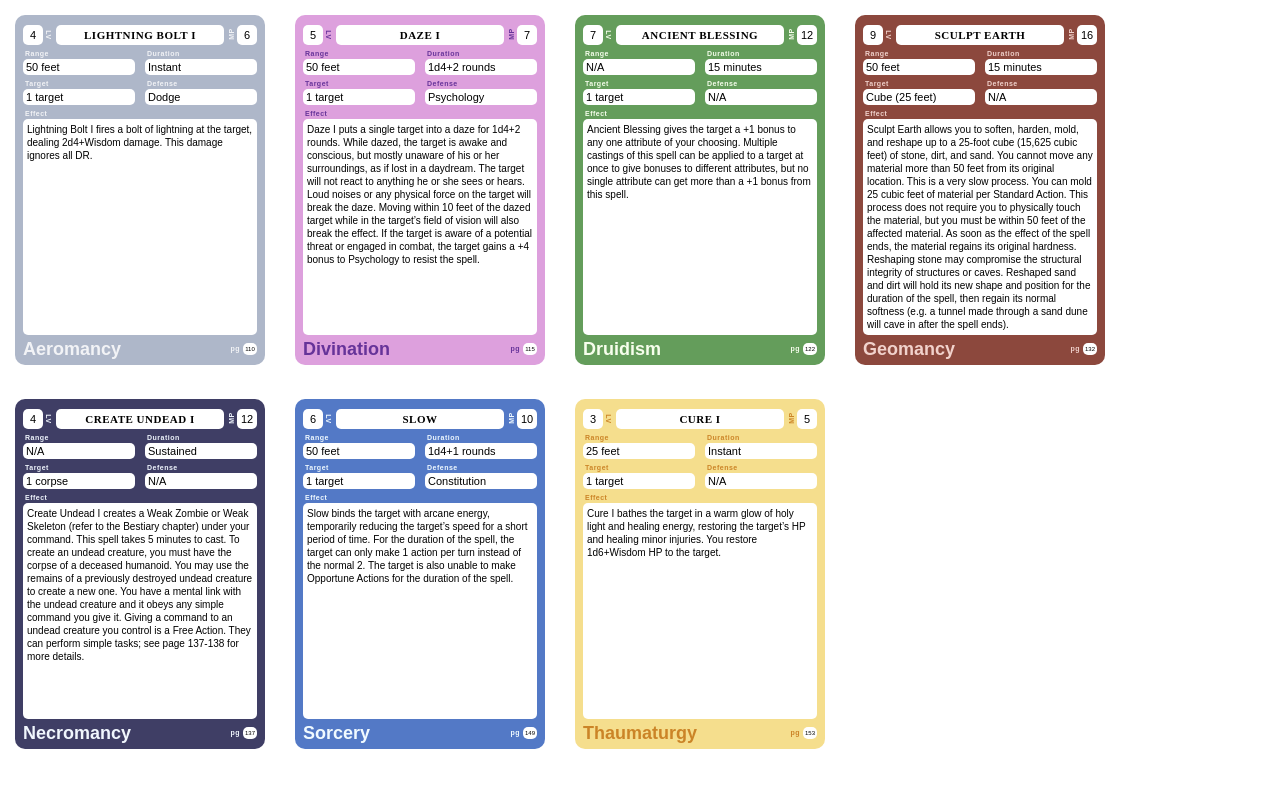
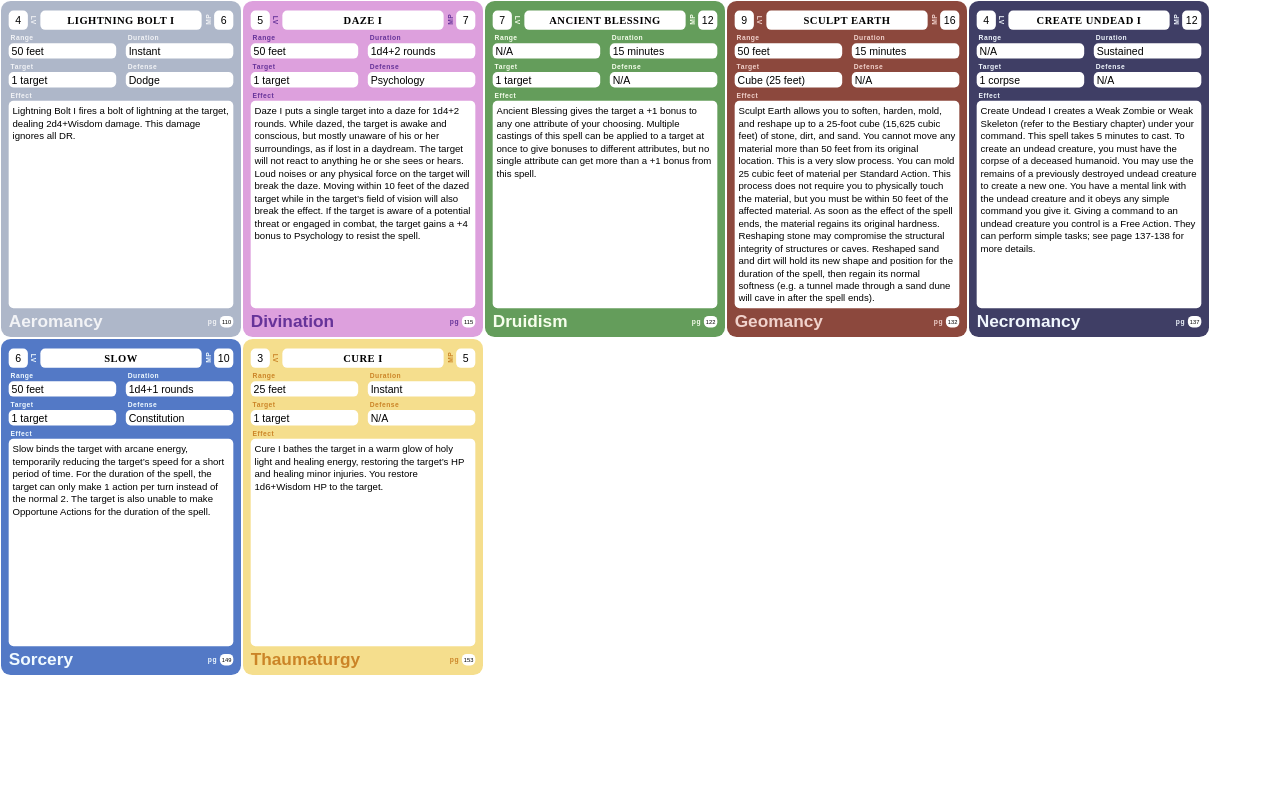
Before and after one commit to AlwaysMoreHats/triten-spell-cards, a React (Create React App) app: page / in a window 1280 px wide. Shown: the top 788 px of the page. Built offline with nearby package versions, Linux system fonts and the light colour scheme.

Commit message:
Final print version

```diff
--- a/src/App.css
+++ b/src/App.css
@@ -19,11 +19,20 @@
 .spell-card.thaumaturgy .card-bg { fill: #f5de8d; }
 .spell-card.thaumaturgy .label-text { fill: #cb8427; }
 
+svg {
+  margin: 1px 1px -3px 1px;
+}
+
+@media print {
+  .hide-for-print { display: none; }
+}
+
 .content-bg {
   fill: white;
   rx: 5px;
   ry: 5px;
 }
+
 .name {
   font-family: serif;
   letter-spacing: 0.5px;
@@ -43,5 +52,3 @@
 .school .label-text {
   letter-spacing: inherit
 }
-
-svg {margin: 15px}
--- a/src/App.js
+++ b/src/App.js
@@ -81,9 +81,12 @@ const spellCardData = [{
   page: 153,
 }]
 
+const width = 240
+const height = width * 7 / 5
+
 class App extends Component {
   render() {
-    const cards = spellCardData.map(d => <SpellCard {...d} key={d.name + d.school}/>)
+    const cards = spellCardData.map(d => <SpellCard {...d} width={width} height={height} key={d.name + d.school}/>)
     return (
       <div className="App">
         {cards}
--- a/src/components/SpellCard.jsx
+++ b/src/components/SpellCard.jsx
@@ -15,7 +15,8 @@ export default function SpellCard({
   range, duration,
   target, defense,
   effect,
-  school, page
+  school, page,
+  width, height
 }) {
   const svgWidth = 250
   const svgHeight = 350
@@ -91,7 +92,7 @@ export default function SpellCard({
   const pageContentX = pageBoxX + pageBoxWidth/2
   const pageContentY = pageBoxY + pageBoxHeight - 4
   return (
-    <svg className={`spell-card ${school.toLowerCase()}`} width={svgWidth} height={svgHeight}>
+    <svg className={`spell-card ${school.toLowerCase()}`} width={width} height={height} viewBox={`0 0 ${svgWidth} ${svgHeight}`}>
       <rect className='card-bg' width={svgWidth} height={svgHeight} rx='10' ry='10'/>
       {/*<rect className='content-bg' x={paddingSide} y={paddingTop} width={svgWidth-2*paddingSide} height={svgHeight-paddingTop-paddingBottom} rx='10' ry='10' />*/}
       <g className='level'>
@@ -172,4 +173,6 @@ SpellCard.propTypes = {
   effect: PropTypes.string,
   page: PropTypes.number,
   school: PropTypes.string,
+  width: PropTypes.number,
+  height: PropTypes.number,
 }
```
